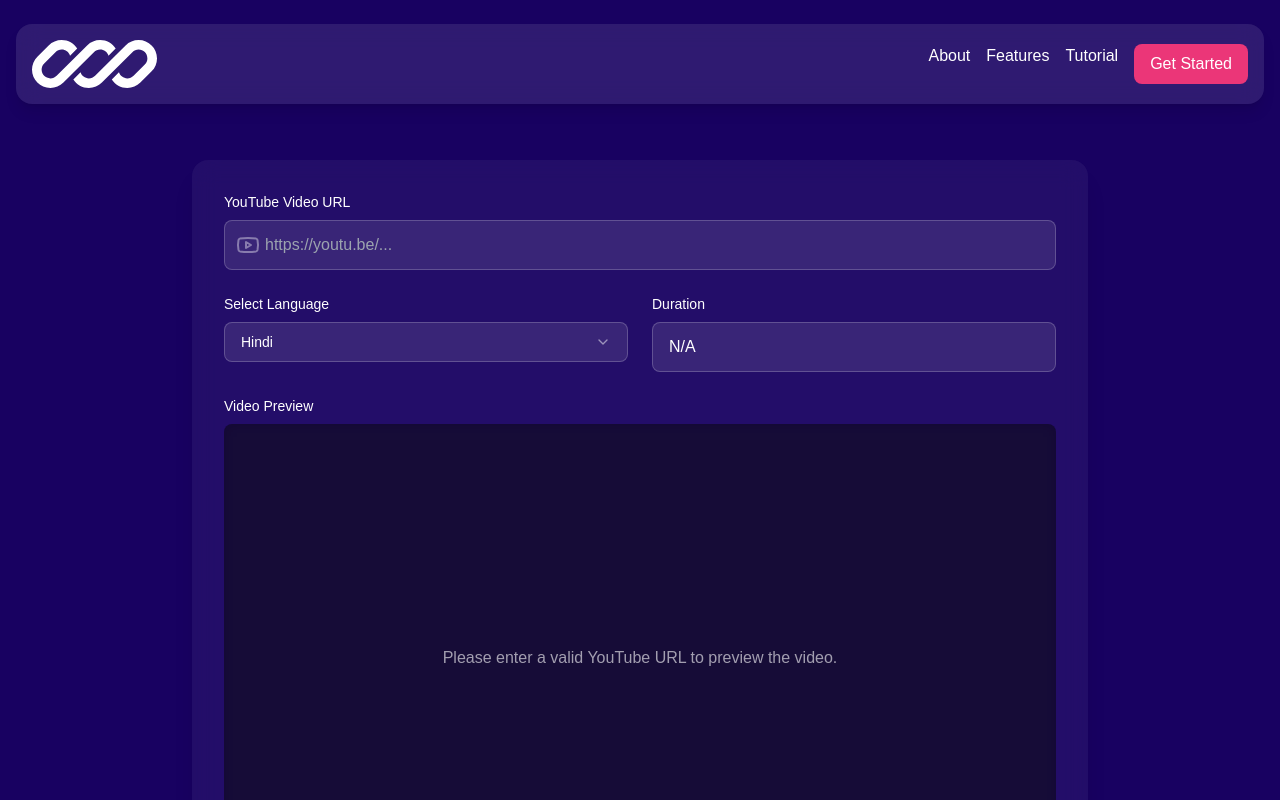
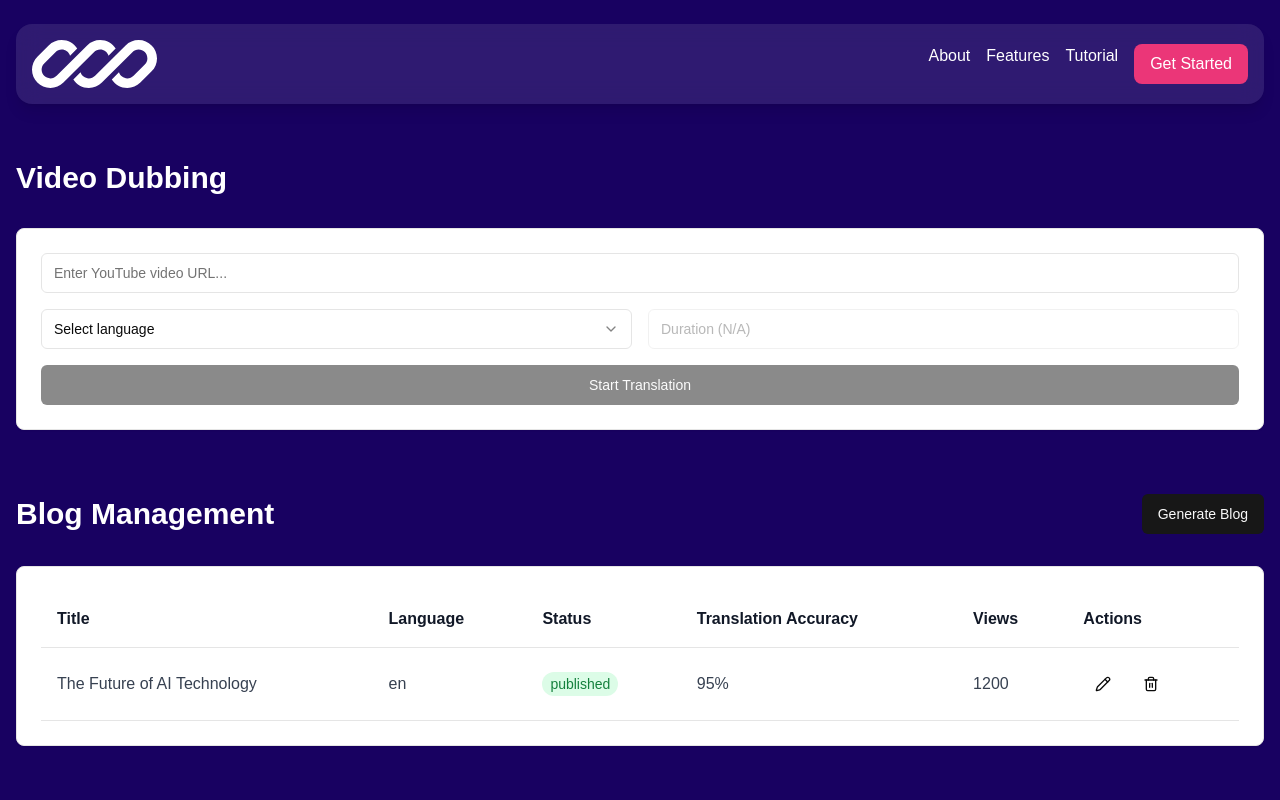
Before and after one commit to hemant-i7/vaaniverse, a Next.js app: page /dashboard in a window 1280 px wide. Shown: the top 800 px of the page. Built offline with nearby package versions, Linux system fonts and the light colour scheme.

Commit message:
Implement Video Dubbing feature with input validation and blog management; add reusable Input component

```diff
--- a/app/dashboard/page.tsx
+++ b/app/dashboard/page.tsx
@@ -1,24 +1,255 @@
-import { BlogDashboard } from '@/components/blog-dashboard'
-import { BlogPortal } from '@/components/blog-portal'
+'use client'
+
+import { useState } from 'react'
+import { Button } from '@/components/ui/button'
+import { Input } from '@/components/ui/input'
+import { Card } from '@/components/ui/card'
+import { Loader2, Pencil, Trash2 } from 'lucide-react'
+import {
+  Select,
+  SelectContent,
+  SelectItem,
+  SelectTrigger,
+  SelectValue,
+} from "@/components/ui/select"
 import { Navbar } from '@/components/navbar'
-import { VideoDubbing } from '@/components/video-dubbing'
-import React from 'react'
 
-function page() {
+// Available languages
+const LANGUAGES = [
+  { value: 'hindi', label: 'Hindi' },
+  { value: 'marathi', label: 'Marathi' },
+  { value: 'gujarati', label: 'Gujarati' },
+  { value: 'tamil', label: 'Tamil' },
+  { value: 'kannada', label: 'Kannada' },
+  { value: 'telugu', label: 'Telugu' },
+  { value: 'bengali', label: 'Bengali' },
+  { value: 'malayalam', label: 'Malayalam' },
+  { value: 'punjabi', label: 'Punjabi' },
+  { value: 'odia', label: 'Odia' }
+]
+
+// Blog content remains the same
+const BLOG_CONTENT = {
+  title: "Break Free from Mindless Scrolling: A Guide to a Healthier, Happier Life",
+  content: `In today's digital age, it's easy to lose hours scrolling mindlessly on your phone or computer. While this habit might feel harmless, it can lead to missed opportunities and a decline in overall well-being. Here's how you can transform your routine and live a more productive, fulfilling life:
+
+1. Set Clear Goals
+Start by defining what you want to achieve. Use the SMART method (Specific, Measurable, Achievable, Relevant, and Time-bound) to create actionable goals. For instance, decide to exercise 4 times a week or read 2 books a month.
+
+2. Reduce Screen Time
+Excessive screen time eats away at valuable hours. Use tools to track and limit your device usage. Replace screen time with hobbies, sports, or quality time with family and friends.
+
+3. Adopt Healthy Habits
+Stay Active: Incorporate regular exercise, whether it's yoga, jogging, or your favorite sport.
+Eat Right: Maintain a balanced diet rich in fruits, vegetables, and whole grains.
+Quit Harmful Habits: Let go of smoking and drinking to improve your health and save money.
+
+4. Take Care of Your Appearance
+A skincare routine can boost your confidence. Choose products suited to your skin type and stick to a simple daily regimen.
+
+5. Pursue Continuous Learning
+Expand your mind by reading books, listening to podcasts, or enrolling in online courses. Lifelong learning keeps you competitive and sharp.
+
+6. Build Passive Income Streams
+Explore ways to earn money online, such as blogging, freelancing, or investing. Passive income can provide financial stability and reduce stress.`
+}
+
+export default function Dashboard() {
+  const [videoUrl, setVideoUrl] = useState('')
+  const [selectedLanguage, setSelectedLanguage] = useState('')
+  const [isLoading, setIsLoading] = useState(false)
+  const [showBlog, setShowBlog] = useState(false)
+  const [blogs, setBlogs] = useState([
+    {
+      id: 1,
+      title: 'The Future of AI Technology',
+      language: 'en',
+      status: 'published',
+      accuracy: 95,
+      views: 1200
+    }
+  ])
+
+  // Validate YouTube URL
+  const isValidYouTubeUrl = (url: string) => {
+    const youtubeRegex = /^(https?:\/\/)?(www\.)?(youtube\.com|youtu\.be)\/.+/
+    return youtubeRegex.test(url)
+  }
+
+  // Handle video submission
+  const handleVideoSubmit = (e: React.FormEvent) => {
+    e.preventDefault()
+    if (!isValidYouTubeUrl(videoUrl)) {
+      alert('Please enter a valid YouTube URL')
+      return
+    }
+    setIsLoading(true)
+    setTimeout(() => {
+      setIsLoading(false)
+    }, 20000)
+  }
+
+  // Handle blog generation
+  const handleGenerateBlog = () => {
+    setIsLoading(true)
+    setTimeout(() => {
+      setShowBlog(true)
+      setIsLoading(false)
+    }, 7500)
+  }
+
+  // Handle blog deletion
+  const handleDeleteBlog = (id: number) => {
+    if (confirm('Are you sure you want to delete this blog?')) {
+      setBlogs(blogs.filter(blog => blog.id !== id))
+    }
+  }
+
   return (
-    <div className="min-h-screen bg-[#180161] text-white">
-      <Navbar/>
+    <div className="min-h-screen bg-[#180161]">
+  <Navbar />
+
       <main className="container mx-auto px-4 py-8">
         <div className="space-y-16">
-          <VideoDubbing />
-          <BlogDashboard />
+          {/* Video Dubbing Section */}
           <section className="space-y-8">
-            <h2 className="text-3xl font-bold">Blog Portal</h2>
-            <BlogPortal />
+            <h2 className="text-3xl font-bold text-white">Video Dubbing</h2>
+            <Card className="p-6">
+              <form onSubmit={handleVideoSubmit} className="space-y-4">
+                <div>
+                  <Input
+                    type="text"
+                    placeholder="Enter YouTube video URL..."
+                    value={videoUrl}
+                    onChange={(e) => setVideoUrl(e.target.value)}
+                  />
+                </div>
+                <div className="grid grid-cols-2 gap-4">
+                  <Select value={selectedLanguage} onValueChange={setSelectedLanguage}>
+                    <SelectTrigger>
+                      <SelectValue placeholder="Select language" />
+                    </SelectTrigger>
+                    <SelectContent>
+                      {LANGUAGES.map((language) => (
+                        <SelectItem key={language.value} value={language.value}>
+                          {language.label}
+                        </SelectItem>
+                      ))}
+                    </SelectContent>
+                  </Select>
+                  <Input
+                    type="text"
+                    placeholder="Duration (N/A)"
+                    disabled
+                  />
+                </div>
+                <Button
+                  type="submit"
+                  disabled={isLoading || !videoUrl}
+                  className="w-full"
+                >
+                  {isLoading ? (
+                    <>
+                      <Loader2 className="mr-2 h-4 w-4 animate-spin" />
+                      Processing...
+                    </>
+                  ) : (
+                    'Start Translation'
+                  )}
+                </Button>
+              </form>
+
+              {/* Video Player */}
+              {!isLoading && videoUrl && (
+                <div className="mt-4">
+                  <video
+                    src="/input.mp4"
+                    controls
+                    className="w-full rounded-lg"
+                  >
+                    Your browser does not support the video tag.
+                  </video>
+                </div>
+              )}
+            </Card>
           </section>
+
+          {/* Blog Management Section */}
+          <section className="space-y-8">
+            <div className="flex justify-between items-center">
+              <h2 className="text-3xl font-bold text-white">Blog Management</h2>
+              <Button onClick={handleGenerateBlog} disabled={isLoading}>
+                {isLoading ? (
+                  <>
+                    <Loader2 className="mr-2 h-4 w-4 animate-spin" />
+                    Generating...
+                  </>
+                ) : (
+                  'Generate Blog'
+                )}
+              </Button>
+            </div>
+            <Card className="p-6">
+              <div className="overflow-x-auto">
+                <table className="w-full">
+                  <thead>
+                    <tr className="border-b">
+                      <th className="text-left p-4 text-gray-900">Title</th>
+                      <th className="text-left p-4 text-gray-900">Language</th>
+                      <th className="text-left p-4 text-gray-900">Status</th>
+                      <th className="text-left p-4 text-gray-900">Translation Accuracy</th>
+                      <th className="text-left p-4 text-gray-900">Views</th>
+                      <th className="text-left p-4 text-gray-900">Actions</th>
+                    </tr>
+                  </thead>
+                  <tbody>
+                    {blogs.map((blog) => (
+                      <tr key={blog.id} className="border-b">
+                        <td className="p-4 text-gray-700">{blog.title}</td>
+                        <td className="p-4 text-gray-700">{blog.language}</td>
+                        <td className="p-4">
+                          <span className="px-2 py-1 rounded-full bg-green-100 text-green-700 text-sm">
+                            {blog.status}
+                          </span>
+                        </td>
+                        <td className="p-4 text-gray-700">{blog.accuracy}%</td>
+                        <td className="p-4 text-gray-700">{blog.views}</td>
+                        <td className="p-4">
+                          <div className="flex gap-2">
+                            <Button variant="ghost" size="icon">
+                              <Pencil className="h-4 w-4" />
+                            </Button>
+                            <Button
+                              variant="ghost"
+                              size="icon"
+                              onClick={() => handleDeleteBlog(blog.id)}
+                            >
+                              <Trash2 className="h-4 w-4" />
+                            </Button>
+                          </div>
+                        </td>
+                      </tr>
+                    ))}
+                  </tbody>
+                </table>
+              </div>
+            </Card>
+          </section>
+
+          {/* Blog Content Section */}
+          {showBlog && (
+            <section className="space-y-8">
+              <h2 className="text-3xl font-bold text-gray-900">Generated Blog</h2>
+              <Card className="p-6">
+                <article className="prose max-w-none">
+                  <h1>{BLOG_CONTENT.title}</h1>
+                  <div className="whitespace-pre-wrap">{BLOG_CONTENT.content}</div>
+                </article>
+              </Card>
+            </section>
+          )}
         </div>
       </main>
-    </div>)
+    </div>
+  )
 }
-
-export default page
--- /dev/null
+++ b/components/ui/input.tsx
@@ -0,0 +1,22 @@
+import * as React from "react"
+
+import { cn } from "@/lib/utils"
+
+const Input = React.forwardRef<HTMLInputElement, React.ComponentProps<"input">>(
+  ({ className, type, ...props }, ref) => {
+    return (
+      <input
+        type={type}
+        className={cn(
+          "flex h-10 w-full rounded-md border border-input bg-background px-3 py-2 text-base ring-offset-background file:border-0 file:bg-transparent file:text-sm file:font-medium file:text-foreground placeholder:text-muted-foreground focus-visible:outline-none focus-visible:ring-2 focus-visible:ring-ring focus-visible:ring-offset-2 disabled:cursor-not-allowed disabled:opacity-50 md:text-sm",
+          className
+        )}
+        ref={ref}
+        {...props}
+      />
+    )
+  }
+)
+Input.displayName = "Input"
+
+export { Input }
--- a/components/video-dubbing.tsx
+++ b/components/video-dubbing.tsx
@@ -55,7 +55,7 @@ export function VideoDubbing() {
                   id="videoUrl"
                   value={videoUrl}
                   onChange={(e) => setVideoUrl(e.target.value)}
-                  placeholder="https://youtu.be/..."
+                  placeholder="Paste the URL of the YouTube video..."
                   className="w-full bg-white/10 border border-white/20 rounded-lg px-4 py-3 pl-10 focus:outline-none focus:ring-2 focus:ring-[#EB3678] transition-all"
                 />
                 <Youtube className="absolute left-3 top-1/2 -translate-y-1/2 text-white/40" />
```
Also changed, not shown: 2 other files (tests, documents, lock files or other folders).
